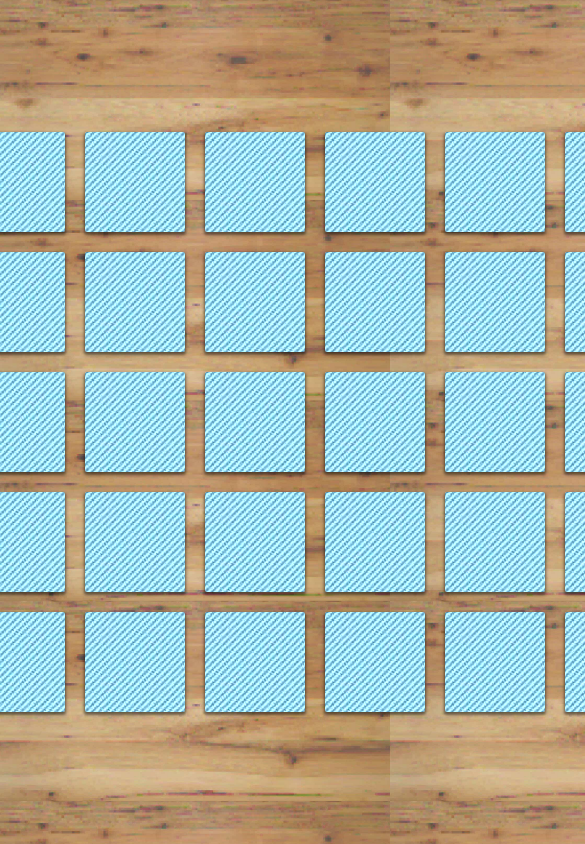
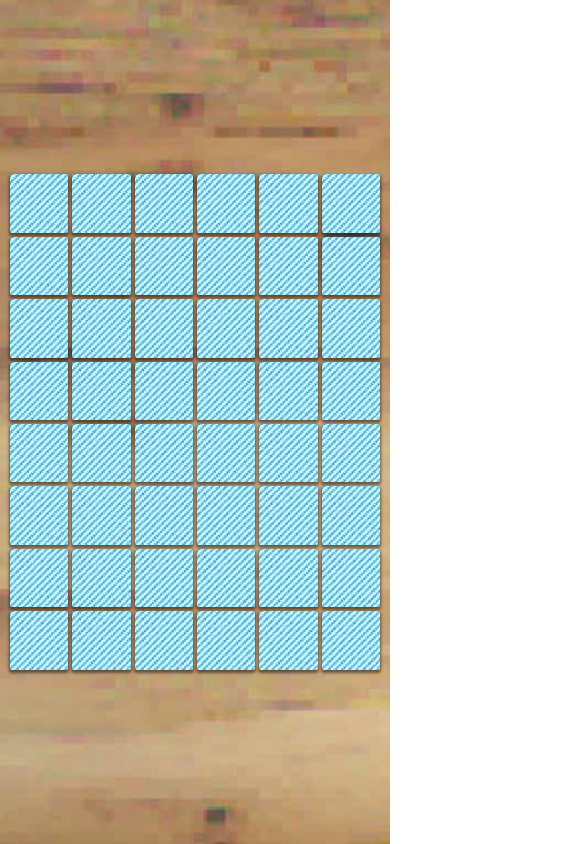
Before and after one commit to jnsnhs/matching_pixel_pairs, a plain HTML site: page index.html in a window 390 px wide. Shown: the top 844 px of the page, 585 px wide, since content can reach past the window. Drawn offline with Linux system fonts and the light colour scheme.

Commit message:
Made the deck responsive depending on the screen's aspect ratio.

```diff
--- a/scripts/main.js
+++ b/scripts/main.js
@@ -1,5 +1,5 @@
-let images = 25;
-let gameSize = 50;
+let images = 24;
+let gameSize = 48;
 let folder = 'images';
 let cardStyle = 'junior';
 let cardSize = 'large';
--- a/styles/main.css
+++ b/styles/main.css
@@ -5,7 +5,7 @@
 }
 
 html {
-  --cardSize: 100px;
+	--cardSize: 100px;
 }
 
 body {
@@ -13,13 +13,27 @@
 	width: 100%;
 	position: absolute;
 	background-image: url(../images/table.jpg);
-	background-size: 100% auto;
 }
+
+@media (aspect-ratio > 1) {
+	body {
+		background-size: 100vw auto;
+	}
+}
+
+@media (aspect-ratio <= 1) {
+	body {
+		background-size: auto 100vh;
+	}
+}
+
 
 #playground {
 	position: absolute;
-	width: 100%;
-	height: 100%;
+	width: 100vw;
+	height: 100vh;
+	display: flex;
+	justify-content: center;
 }
 
 /* Schachteln */
@@ -27,7 +41,7 @@
 .box {
 	display: inline-block;
 	border-radius: 8px;
-	box-shadow: 0px 2px 3px 1px rgba(0,0,0,0.5);
+	box-shadow: 0px 2px 3px 1px rgba(0, 0, 0, 0.5);
 	margin: 60px 300px;
 	cursor: pointer;
 	transition: all 0.2s ease-in-out;
@@ -40,23 +54,25 @@
 /* Karten */
 
 .card {
-	margin: 10px;
+
 	position: relative;
 	list-style: none;
-	/*display: inline-block;*/
 	float: left;
-	box-shadow: 0px 2px 3px 1px rgba(0,0,0,0.5);
+	box-shadow: 0px 2px 3px 1px rgba(0, 0, 0, 0.5);
 	transition: all 0.4s ease-in-out;
 	transform-style: preserve-3d;
 }
-.front, .back {
+
+.front,
+.back {
 	position: absolute;
-  	top:0px;
-	left:0px;
+	top: 0px;
+	left: 0px;
 	width: 100%;
 	height: 100%;
-  	backface-visibility: hidden;
+	backface-visibility: hidden;
 }
+
 .front {
 	background-size: 100% 100%;
 	background-repeat: no-repeat;
@@ -64,43 +80,116 @@
 	transform: rotateY(180deg);
 	cursor: default;
 }
+
 .back {
 	cursor: pointer;
 }
 
 /* Grid */
 
-ul.small {
-	width: 720px;
-	height: 360px;
+
+
+ul {
 	position: absolute;
-  top: 50%;
-  left: 50%;
-  margin: -180px 0 0 -360px;
-}
-.small .card {
-	width: 100px;
-	height: 100px;
+	height: 100%;
+	display: grid;
+	grid-template-columns: repeat(3, 1fr);
+	align-items: center;
+	justify-items: center;
+	align-content: center;
+	justify-content: center;
+	margin: auto;
 }
 
-ul.large {
-	width: 1200px;
-	height: 600px;
-	position: absolute;
-  top: 50%;
-  left: 50%;
-  margin: -300px 0 0 -600px;
+.card {
+	width: 20vw;
+	height: 20vw;
+	margin: 0.5vw;
 }
-.large .card {
-	width: 100px;
-	height: 100px;
+
+@media screen and (aspect-ratio > 0.29) {
+	ul {
+		grid-template-columns: repeat(4, 1fr);
+	}
+
+	.card {
+		width: 22vw;
+		height: 22vw;
+	}
 }
+
+@media screen and (aspect-ratio > 0.35) {
+	ul {
+		grid-template-columns: repeat(6, 1fr);
+	}
+
+	.card {
+		width: 15vw;
+		height: 15vw;
+	}
+}
+
+@media screen and (aspect-ratio > 0.78) {
+	ul {
+		grid-template-columns: repeat(8, 1fr);
+	}
+
+	.card {
+		width: 11vw;
+		height: 11vw;
+	}
+}
+
+@media (aspect-ratio > 1.35) {
+
+	ul {
+		grid-template-columns: repeat(12, 1fr);
+	}
+
+	.card {
+		width: 7vw;
+		height: 7vw;
+	}
+}
+
+@media (aspect-ratio > 2.7) {
+	ul {
+		grid-template-columns: repeat(16, 1fr);
+	}
+
+	.card {
+		width: 5.1vw;
+		height: 5.1vw;
+	}
+}
+
+
+
+
+
+
+
+
+
+
+
+
+
+
+
+
+
+
+
 
 /* Junior */
 
-.card.junior,.junior .front,.junior .back {
+.card.junior,
+.junior .front,
+.junior .back {
 	border-radius: 2px;
 }
+
 .junior .front {
 	border: 5px solid beige;
 }
@@ -108,17 +197,33 @@
 /* Animations */
 
 @keyframes up {
-	0% {transform: rotateY(0deg);}
-	100% {transform: rotateY(180deg);}
+	0% {
+		transform: rotateY(0deg);
+	}
+
+	100% {
+		transform: rotateY(180deg);
+	}
 }
+
 @keyframes down {
-	0% {transform: rotateY(180deg);}
-	50% {transform: rotateY(180deg);}
-	100% {transform: rotateY(0deg);}
+	0% {
+		transform: rotateY(180deg);
+	}
+
+	50% {
+		transform: rotateY(180deg);
+	}
+
+	100% {
+		transform: rotateY(0deg);
+	}
 }
+
 .up {
 	animation: up 1s ease-in-out forwards;
 }
+
 .down {
 	animation: down 2s ease-in-out forwards;
 }
```
